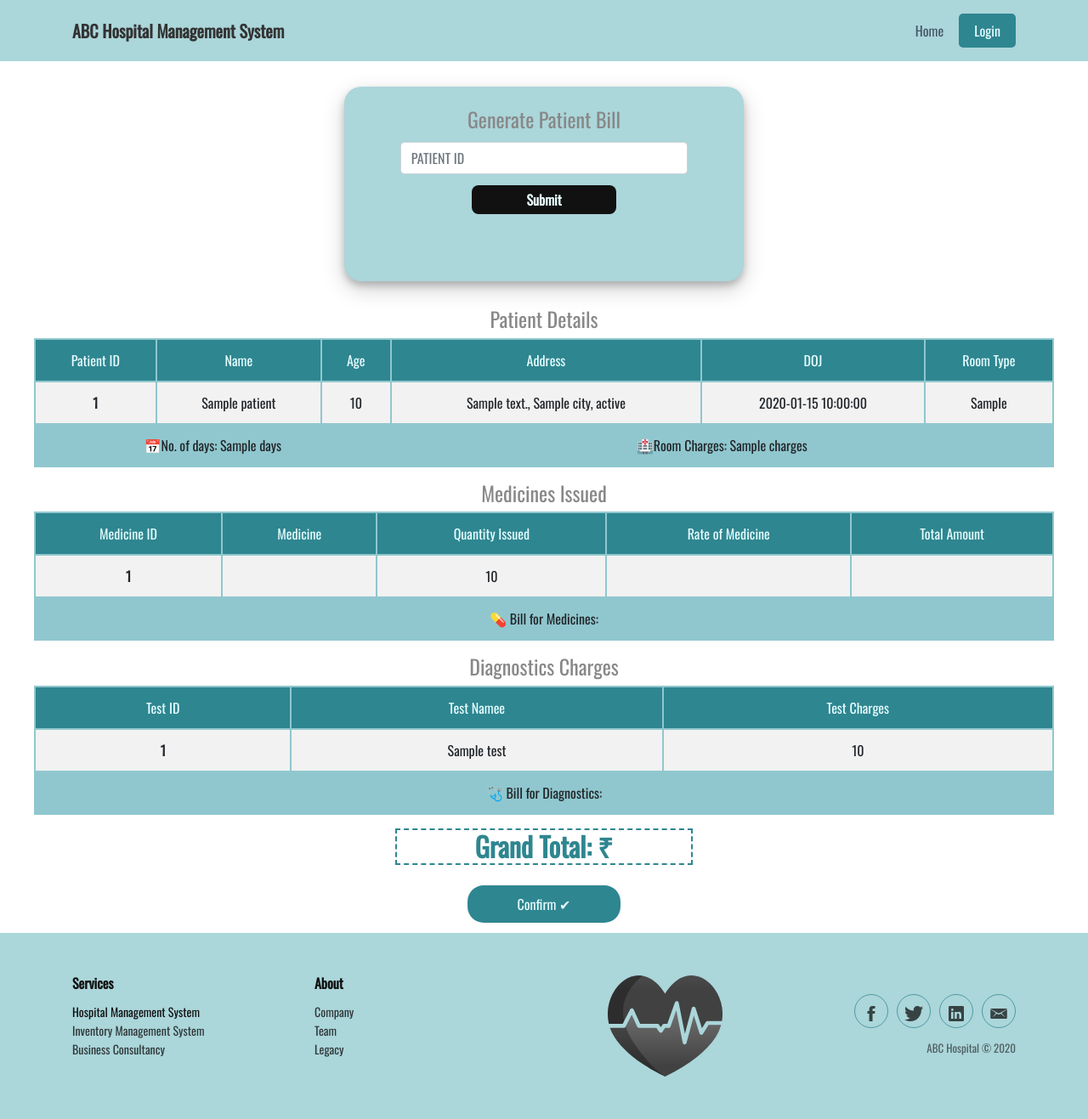
After one commit to ayushgd/hms, a Python web app: template templates/billing.html in a window 1280 px wide. The commit adds this page. Shown: the whole page at 85% size. Run offline with Jinja, Linux system fonts and the light colour scheme; the template is opened without the code that fills it: most values are stand-ins (such as "Sample title", 1, 10 or a date in 2020); form fields are guessed from the names that the template uses; some libraries are stand-ins or nearby versions.

Commit message:
Updated Patient Billing

```diff
--- a/static/css/styles.css
+++ b/static/css/styles.css
@@ -2,14 +2,19 @@
   --main-color: #abd6da;
   --dark: #111;
   --origin: #2e8690;
-  --darkless: #6aa0a7;
+  --darkless: #90c7ce;
   --light: #e7fdff;
+  --grey: rgb(136, 136, 136);
 }
 
 /* Body */
 
 body {
   font-family: 'Oswald', sans-serif !important;
+}
+
+h4 {
+  color: var(--grey);
 }
 
 main {
--- /dev/null
+++ b/templates/billing.html
@@ -0,0 +1,149 @@
+{% extends 'layout.html' %}
+
+{% block head %}
+<script src="../static/js/cities.js"></script>
+{% endblock %}
+
+{% block content %}
+{% if form %}
+<div class="container login-container">
+    <div>
+        <div class="login-form-2 text-center">
+            <h4>Generate Patient Bill</h4>
+            <form name="patient" method="POST" action="{{url_for('billing')}}" id="form1" novalidate style="padding-top: 5px;">
+                {{form.hidden_tag()}}
+                <div class="form-group">
+                    {{form.patient_id(class_="form-control",placeholder="PATIENT ID")}}
+                    {% for err in form.patient_id.errors %}
+                    <span style="color: red;">[{{ err }}]</span>
+                     {% endfor %}
+                </div>
+                <div class="form-group ">
+
+                    {{form.submit(class_='btnSubmit text-center')}}
+                </div>
+            </form>
+        </div>
+    </div>
+</div>
+{% endif %}
+
+<h4 class="text-center">Patient Details</h4>
+<table class="table table-hover table-bordered results table-striped text-center" style="border-color: var(--dark)">
+    <thead>
+      <tr>
+        <th>Patient ID</th>
+        <th>Name</th>
+        <th>Age</th>
+        <th>Address</th>
+        <th>DOJ</th>
+        <th>Room Type</th>
+      </tr>
+      <tr class="warning no-result">
+        <td colspan="6"><i class="fa fa-warning"></i> No result</td>
+      </tr>
+    </thead>
+    <tbody>
+      {% if patient %}
+      {% for p in patient %}
+      <tr>
+        <th scope="row">{{p.id}}</th>
+        <td>{{p.name}}</td>
+        <td>{{p.age}}</td>
+        <td>{{p.address}}, {{p.city}}, {{p.state}}</td>
+        <td>{{p.admission_date}}</td>
+        <td>{{p.bed_type}}</td>
+      </tr>
+      {% endfor %}
+      {% endif %}
+      <tr style="background-color: var(--darkless);">
+        <td colspan="3">
+          📅No. of days: {{ days }}
+        </td>
+        <td colspan="3">
+          🏥Room Charges: {{ charges }}
+        </td>
+      </tr>
+    </tbody>
+  </table>
+
+<!--Medicine Table-->
+<h4 class="text-center">Medicines Issued</h4>
+  <table class="table table-hover table-bordered results table-striped text-center" style="border-color: var(--dark)">
+    <thead>
+      <tr>
+        <th>Medicine ID</th>
+        <th>Medicine</th>
+        <th>Quantity Issued</th>
+        <th>Rate of Medicine</th>
+        <th>Total Amount</th>
+      </tr>
+    </thead>
+    <tbody>
+    {% if medicine %}
+      {% for m in medicine %}
+      <tr>
+        <th scope="row">{{m.id}}</th>
+        <td></td>
+        <td>{{m.medicine_quantity}}</td>
+        <td></td>
+        <td></td>
+      </tr>
+      {% endfor %}
+    {% endif %}
+    <tr style="background-color: var(--darkless);">
+      <td colspan="5">
+        💊 Bill for Medicines:
+      </td>
+    </tr>
+    </tbody>
+  </table>
+  <!--Diagnostics Table-->
+  <h4 class="text-center">Diagnostics Charges</h4>
+  <table class="table table-hover table-bordered results table-striped text-center" style="border-color: var(--dark)">
+    <thead>
+      <tr>
+        <th>Test ID</th>
+        <th>Test Namee</th>
+        <th>Test Charges</th>
+      </tr>
+    </thead>
+    <tbody>
+    {% if tests %}
+      {% for t in tests %}
+      <tr>
+        <th scope="row">{{t.id}}</th>
+        <td>{{t.test_name}}</td>
+        <td>{{t.test_amount}}</td>
+      </tr>
+      {% endfor %}
+    {% endif %}
+    <tr style="background-color: var(--darkless);">
+      <td colspan="3">
+        🩺 Bill for Diagnostics:
+      </td>
+    </tr>
+    </tbody>
+  </table>
+
+<h2 class="text-center" style="color: var(--origin); font-weight: bold; width: 350px; border: 2px dashed var(--origin); margin: auto;">Grand Total: ₹</h2>
+  <div class="text-center" >
+    <form class="text-center" method="POST" action="{{url_for('billing')}}">
+        <input name="pid" type="number" hidden value=""/>
+        <br/>
+         <div class="form-group text-center" >
+             <input type="submit" class="btnSubmit text-center" value="Confirm ✔" style="color: var(--light); border-radius:19px; background-color: var(--origin); width: 180px; padding: 10px;"/>
+         </div>
+     </form>
+ </div>
+
+{% endblock %}
+
+{% block script %}
+<script>
+    function Reset() {
+      document.getElementById("form1").reset();
+    }
+</script>
+<script language="javascript">print_state("sts");</script>
+{% endblock %}
```
Also changed, not shown: Routes.py (+16 -1 lines).
